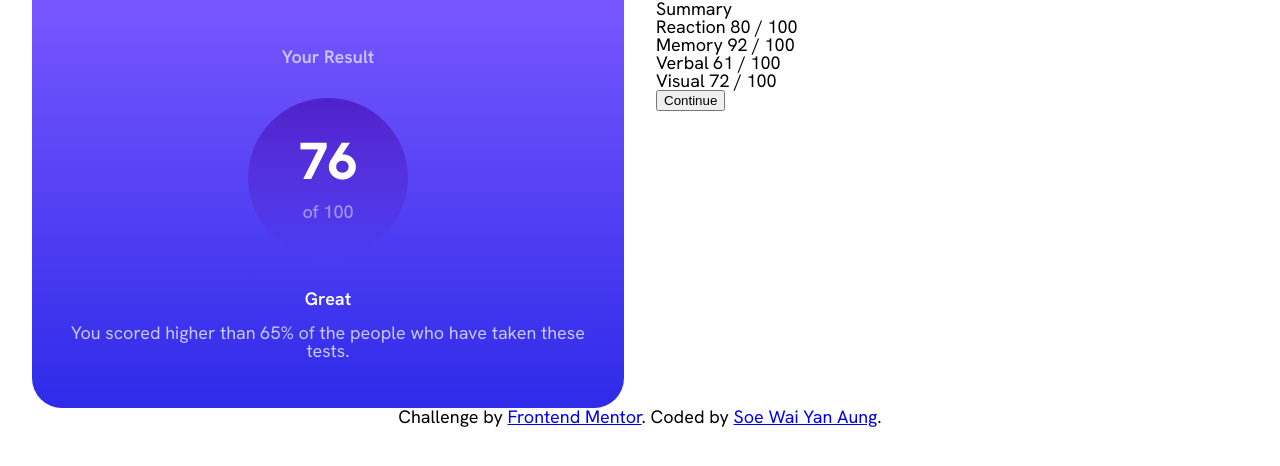
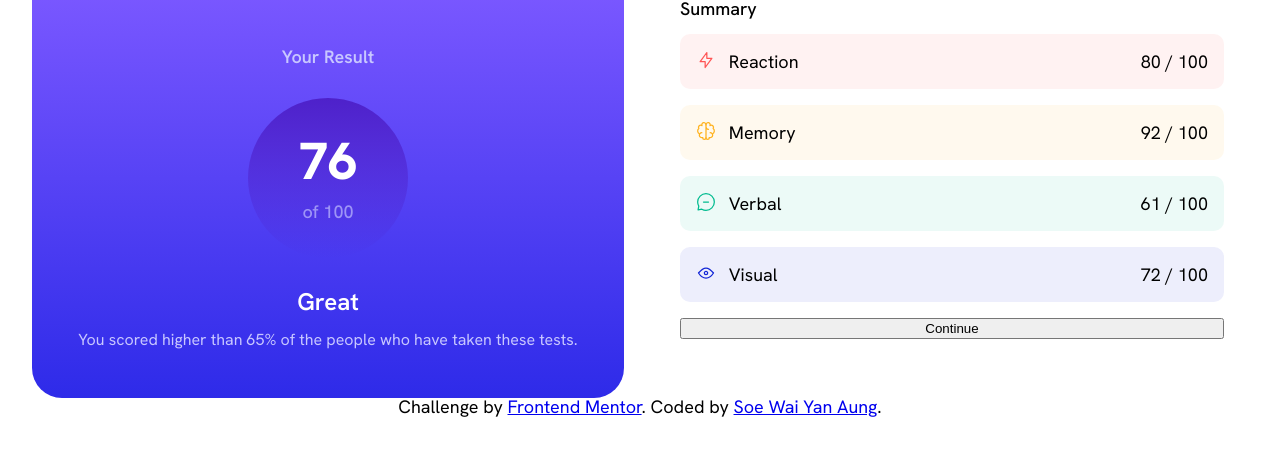
Before and after one commit to soewaiyanag/results-summary-component, a website built with Vite: page src/index.html in a window 1280 px wide. Built offline with nearby package versions, Linux system fonts and the light colour scheme.

Commit message:
add background to summary items

```diff
--- a/src/index.html
+++ b/src/index.html
@@ -27,11 +27,11 @@
 
       <div class="summary container">
         <h2 class="summary--heading">Summary</h2>
-        <div class="box--container">
-          <div class="summary--box">Reaction 80 / 100</div>
-          <div class="summary--box">Memory 92 / 100</div>
-          <div class="summary--box">Verbal 61 / 100</div>
-          <div class="summary--box">Visual 72 / 100</div>
+        <div class="flex-container">
+          <div class="flex-item reaction">Reaction <span>80 / 100</span></div>
+          <div class="flex-item memory">Memory <span>92 / 100</span></div>
+          <div class="flex-item verbal">Verbal <span>61 / 100</span></div>
+          <div class="flex-item visual">Visual <span>72 / 100</span></div>
         </div>
         <button class="continue">Continue</button>
       </div>
--- a/src/scss/styles.scss
+++ b/src/scss/styles.scss
@@ -7,7 +7,11 @@
 :root {
   --clr-pale-blue: hsl(221, 100%, 96%);
   --clr-light-lavender: hsl(241, 100%, 89%);
-  --dark-gray-blue: hsl(224, 30%, 27%);
+  --clr-dark-gray-blue: hsl(224, 30%, 27%);
+  --hsl-code-light-red: 0, 100%, 67%;
+  --hsl-code-orangey-yellow: 39, 100%, 56%;
+  --hsl-code-green-teal: 166, 100%, 37%;
+  --hsl-code-cobalt-blue: 234, 85%, 45%;
 }
 
 body {
@@ -28,7 +32,7 @@ body {
 }
 
 .result {
-  padding: 3rem 1.5rem;
+  padding: 3rem 2.5rem;
   background-image: linear-gradient(
     to bottom,
     hsl(252, 100%, 67%),
@@ -55,11 +59,14 @@ body {
 
   &--status {
     color: white;
+    font-size: 1.5rem;
     font-variation-settings: "wght" 600;
   }
 
   &--text {
+    line-height: 1.25;
     margin-top: 1rem;
+    font-size: 1rem;
     font-variation-settings: "wght" 400;
   }
 
@@ -91,6 +98,62 @@ body {
   }
 }
 
+.summary {
+  display: flex;
+  flex-direction: column;
+  gap: 1rem;
+  padding: 0 1.5rem;
+  &--heading {
+    font-variation-settings: "wght" 500;
+  }
+}
+
+.flex-container {
+  width: 100%;
+  display: flex;
+  gap: 1rem;
+  flex-direction: column;
+}
+
+.flex-item {
+  display: flex;
+  align-items: center;
+  gap: 0.8rem;
+  background-color: rgba(128, 128, 128, 0.5);
+  padding: 1rem;
+  border-radius: 10px;
+
+  $opacity: 0.075;
+  &.reaction {
+    background-color: hsl(var(--hsl-code-light-red), $opacity);
+    &::before {
+      content: url("@images/icon-reaction.svg");
+    }
+  }
+  &.memory {
+    background-color: hsl(var(--hsl-code-orangey-yellow), $opacity);
+    &::before {
+      content: url("@images/icon-memory.svg");
+    }
+  }
+  &.verbal {
+    background-color: hsl(var(--hsl-code-green-teal), $opacity);
+    &::before {
+      content: url("@images/icon-verbal.svg");
+    }
+  }
+  &.visual {
+    background-color: hsl(var(--hsl-code-cobalt-blue), $opacity);
+    &::before {
+      content: url("@images/icon-visual.svg");
+    }
+  }
+
+  span {
+    margin-left: auto;
+  }
+}
+
 .attribution {
   text-align: center;
 }
--- a/vite.config.js
+++ b/vite.config.js
@@ -6,6 +6,7 @@ export default {
     alias: {
       "@node_modules": path.resolve(__dirname, "node_modules"),
       "@fonts": path.resolve(__dirname, "assets/fonts"),
+      "@images": path.resolve(__dirname, "assets/images"),
     },
   },
   server: {
```
